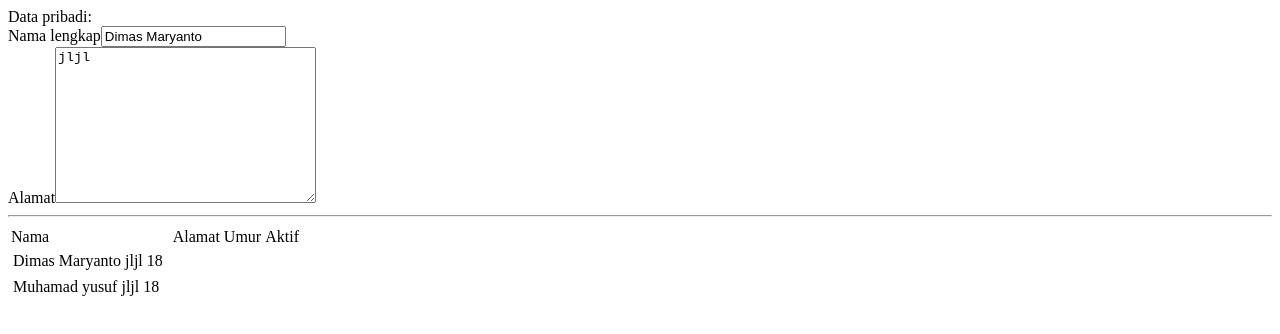
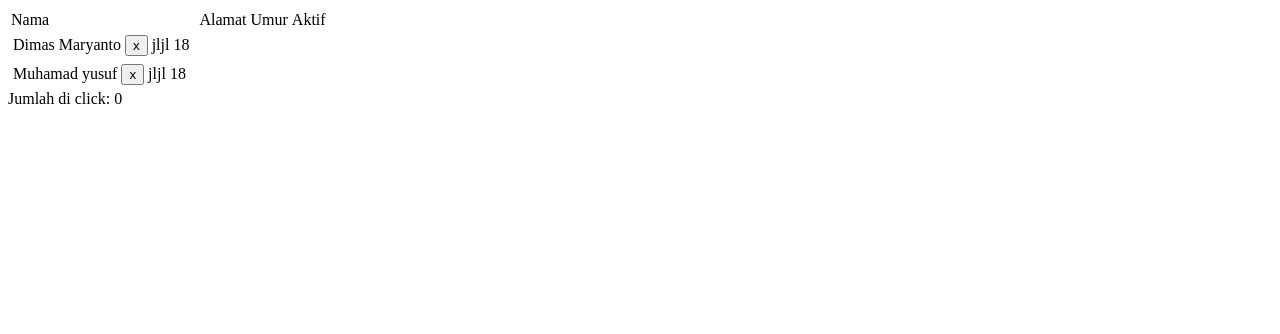
Before and after one commit to tabeldatadotcom/angular-bootcamp-2019, an Angular app: page / in a window 1280 px wide. Shown: the top 334 px of the page. Built offline with nearby package versions, Linux system fonts and the light colour scheme.

Commit message:
update membuat component interaction with output

```diff
--- a/src/app/app.module.ts
+++ b/src/app/app.module.ts
@@ -7,7 +7,6 @@ import { ListComponent } from './list/list.component';
 import { FormReactiveComponent } from './form-reactive/form-reactive.component';
 import { PembelianComponent } from './transaksi/pembelian/pembelian.component';
 import { CellComponent } from './list/cell/cell.component';
-import { DetailComponent } from './list/detail/detail.component';
 
 @NgModule({
   declarations: [
@@ -15,8 +14,7 @@ import { DetailComponent } from './list/detail/detail.component';
     ListComponent,
     FormReactiveComponent,
     PembelianComponent,
-    CellComponent,
-    DetailComponent
+    CellComponent
   ],
   imports: [
     BrowserModule,
--- a/src/app/list/cell/cell.component.html
+++ b/src/app/list/cell/cell.component.html
@@ -1,4 +1,8 @@
-<td>{{dataPribadi._nama}}</td>
+<td>
+    {{dataPribadi._nama}}
+    <button type="button" (click)="handle()">x</button>
+
+</td>
 <td>{{dataPribadi.alamat}}</td>
 <td>{{dataPribadi.umur}}</td>
 <td>{{dataPribadi.aktif}}</td>
--- a/src/app/list/cell/cell.component.ts
+++ b/src/app/list/cell/cell.component.ts
@@ -1,4 +1,4 @@
-import { Component, OnInit, Input } from '@angular/core';
+import { Component, OnInit, Input , Output, EventEmitter} from '@angular/core';
 import { Model } from '../list.model';
 
 @Component({
@@ -9,10 +9,15 @@ import { Model } from '../list.model';
 export class CellComponent implements OnInit {
 
   @Input() dataPribadi: Model;
+  @Output() clicked = new EventEmitter<string>();
 
   constructor() { }
 
   ngOnInit() {
   }
 
+  handle(){
+    this.clicked.emit(this.dataPribadi._nama);
+  }
+
 }
--- a/src/app/list/detail/detail.component.html
+++ /dev/null
@@ -1,10 +0,0 @@
-<div>
-  <div>
-    <label for="nama">Nama lengkap</label>
-    <input type="text" name="nama" id="nama" [value]="dataDiri[0]._nama">
-  </div>
-  <div>
-      <label for="alamat">Alamat</label>
-      <textarea name="alamat" id="alamat" cols="30" rows="10">{{dataDiri[0].alamat}}</textarea>
-    </div>
-</div>
--- a/src/app/list/detail/detail.component.ts
+++ /dev/null
@@ -1,19 +0,0 @@
-import { Component, OnInit, Input } from '@angular/core';
-import { Model } from '../list.model';
-
-@Component({
-  selector: 'app-detail',
-  templateUrl: './detail.component.html',
-  styleUrls: ['./detail.component.css']
-})
-export class DetailComponent implements OnInit {
-
-  @Input() dataDiri: Model[];
-
-  constructor() { }
-
-  ngOnInit() {
-    console.log(this.dataDiri);
-  }
-
-}
--- a/src/app/list/list.component.html
+++ b/src/app/list/list.component.html
@@ -1,8 +1,3 @@
-Data pribadi:
-
-<app-detail [dataDiri]="list"></app-detail>
-<hr>
-
 <table>
     <thead>
         <tr>
@@ -14,7 +9,8 @@ Data pribadi:
     </thead>
     <tbody>
         <tr *ngFor="let data of list">
-            <app-cell [dataPribadi]="data"></app-cell>
+            <app-cell [dataPribadi]="data" (clicked)="clickedHandler($event)"></app-cell>
         </tr>
     </tbody>
 </table>
+Jumlah di click: {{ counterClick }}
--- a/src/app/list/list.component.ts
+++ b/src/app/list/list.component.ts
@@ -7,6 +7,8 @@ import { ValueTransformer } from "@angular/compiler/src/util";
     templateUrl: './list.component.html'
 })
 export class ListComponent {
+
+    counterClick: number = 0;
 
     constructor(){
         let value = new Data();
@@ -25,4 +27,9 @@ export class ListComponent {
     }
 
     list: Array<Data> = [];
+
+    clickedHandler(event: any){
+        this.counterClick++;
+        console.log(event);
+    }
 }
```
Also changed, not shown: src/app/list/detail/detail.component.css (deleted).
